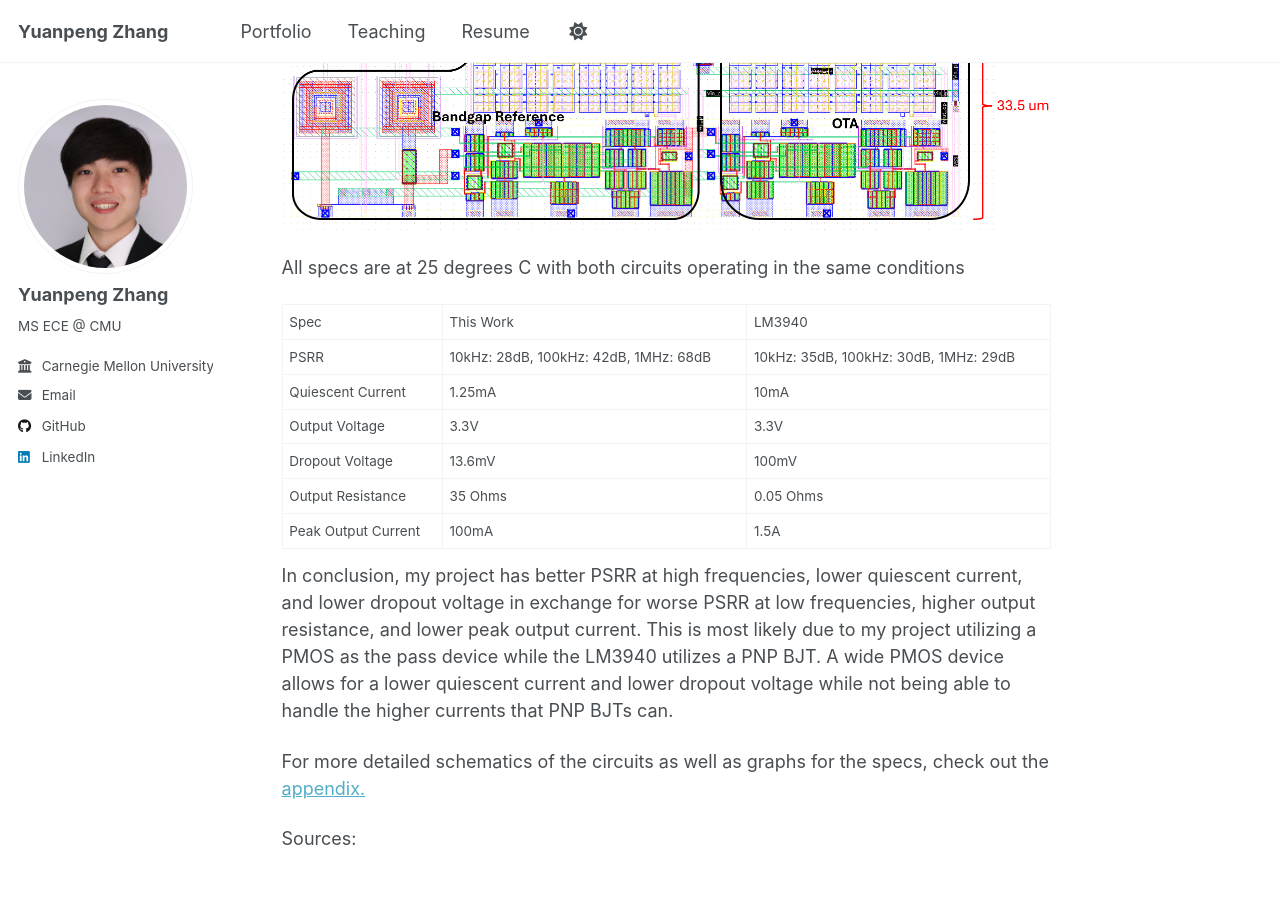
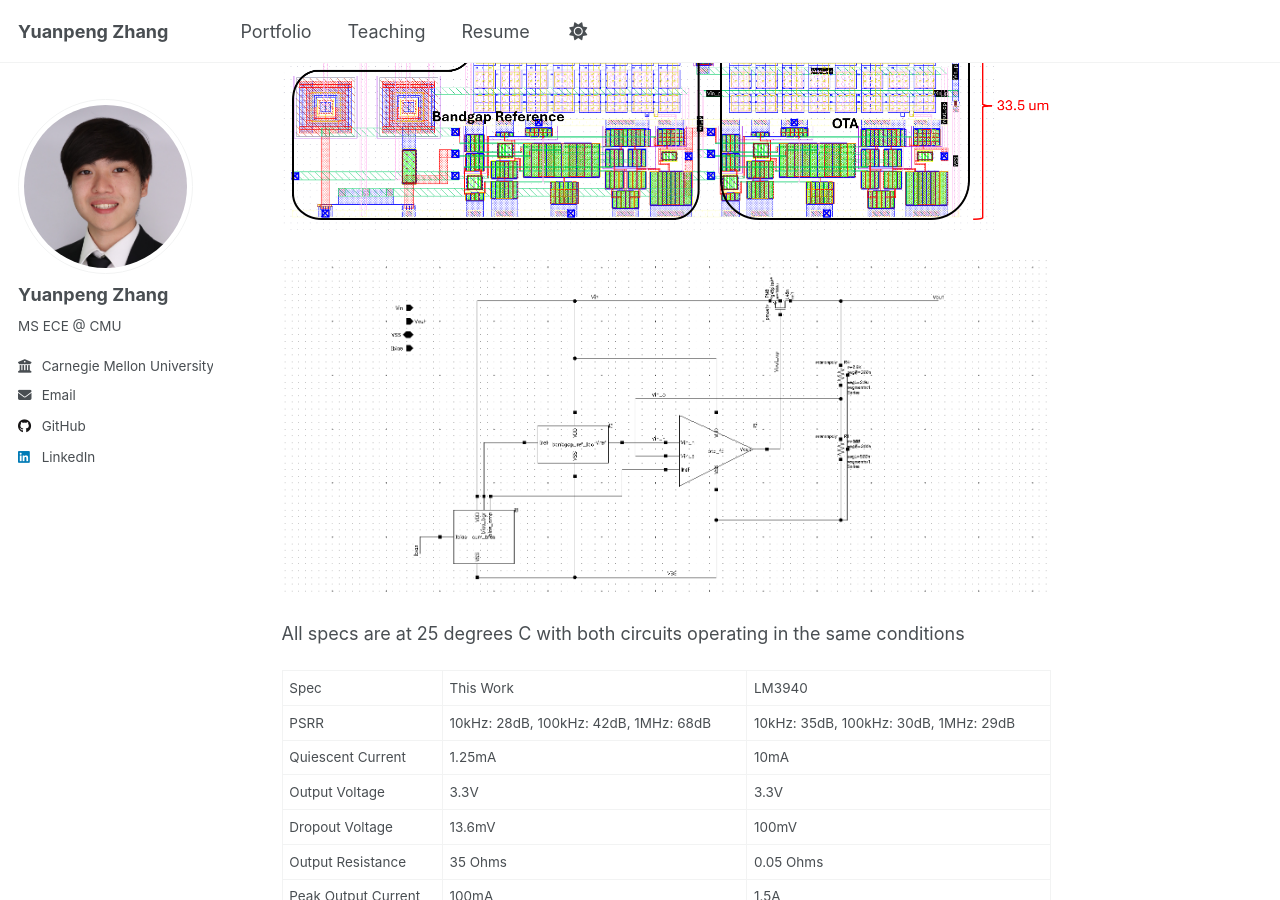
Before and after one commit to yuanpenguin/yuanpenguin.github.io, a Jekyll site: the page built from _portfolio/portfolio-5.md, in a window 1280 px wide and 900 px high, scrolled down 375 px. Built offline with Jekyll 4.4.1, drawn with Linux system fonts in a browser that asks for light colours; a script that is not in the unit is left out.

Commit message:
Update portfolio-5.md

```diff
--- a/_portfolio/portfolio-5.md
+++ b/_portfolio/portfolio-5.md
@@ -7,6 +7,8 @@ collection: portfolio
 This is a personal project I've been recently working on. I'm designing a 5V to 3.3V low dropout regulator using the Cadence GPDK, which takes in a noisy power input and outputs a steady DC voltage. LDOs are a fundamental block of analog IC design and see frequent use in providing stable power to other circuits on-chip. Circuit layouts and specs are shown below. Results are also compared to the [LM3940](https://www.ti.com/lit/ds/symlink/lm3940.pdf?ts=1754872909603) designed by Texas Instruments.
 
 ![](/images/ldo_layout_labeled.png)
+
+![](/images/ldo_schematic.png)
 
 All specs are at 25 degrees C with both circuits operating in the same conditions
 
```
